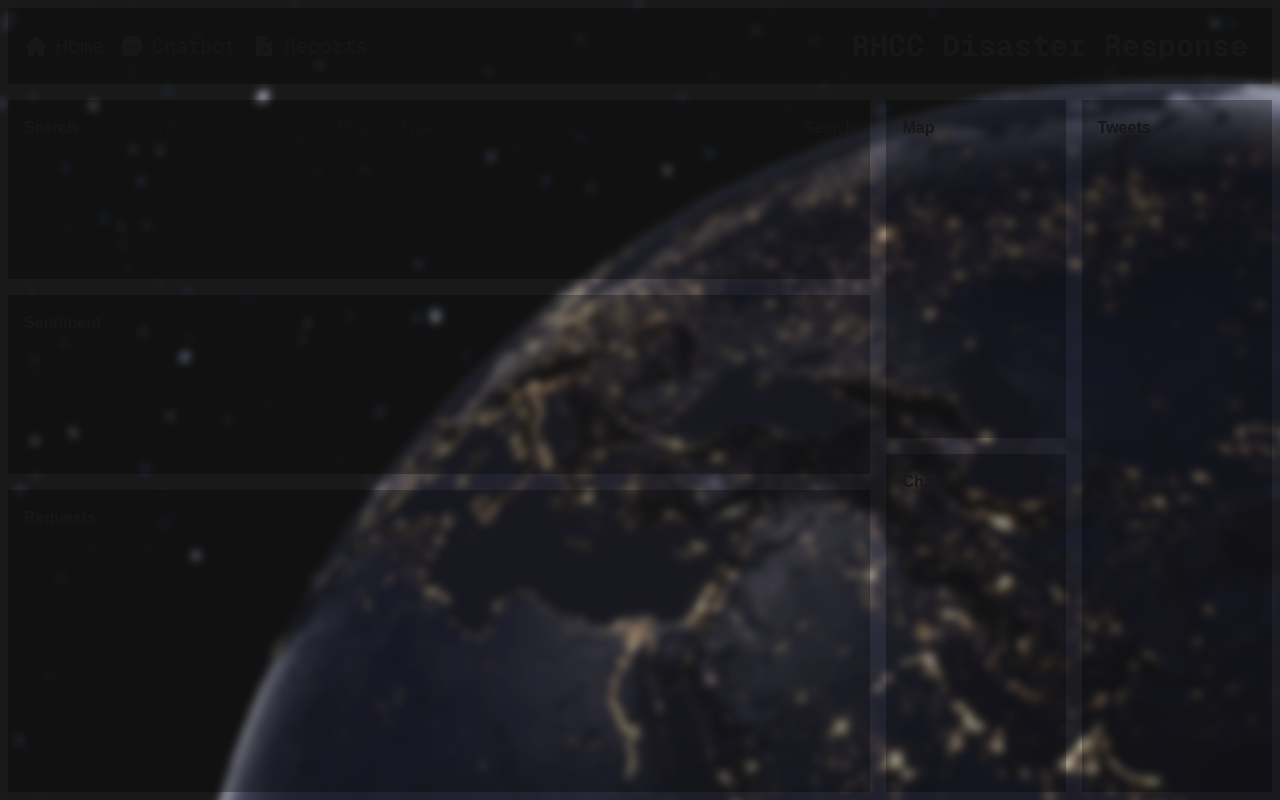
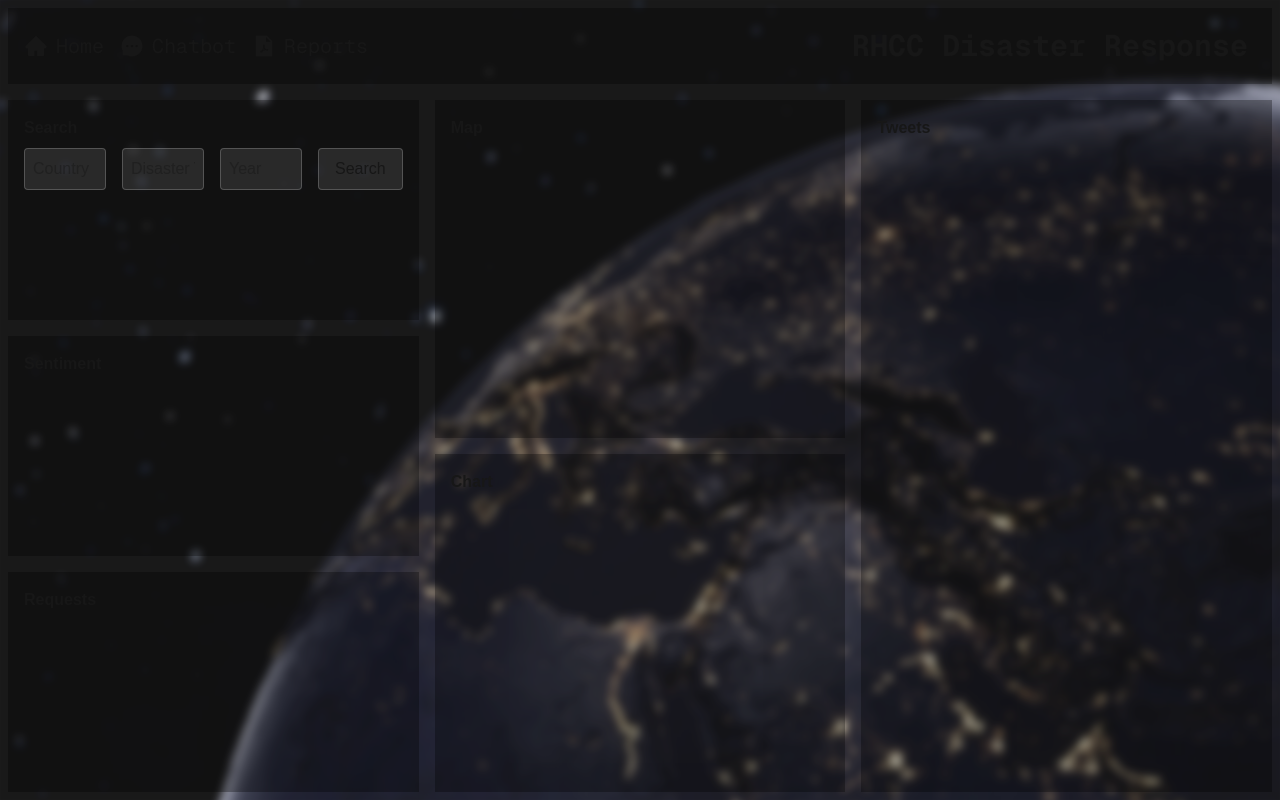
Before and after one commit to spencercdz/disaster-dashboard, a Next.js app: page / in a window 1280 px wide. Built offline with nearby package versions, Linux system fonts and the light colour scheme.

Commit message:
feat(search): improve search component layout and styling
- Add new CSS classes for search input and button with hover effects
- Restructure search component to use flex column layout
- Adjust page layout to use fixed width columns instead of flex-grow

```diff
--- a/src/app/globals.css
+++ b/src/app/globals.css
@@ -55,3 +55,25 @@ body::before {
   padding: 1rem;
   margin: 0.5rem;
 }
+
+.search-input {
+  background-color: rgba(255, 255, 255, 0.1);
+  border: 1px solid rgba(255, 255, 255, 0.2);
+  color: var(--foreground);
+  padding: 0.5rem;
+  border-radius: 4px;
+  width: 100%;
+}
+
+.search-button {
+  background-color: rgba(255, 255, 255, 0.1);
+  border: 1px solid rgba(255, 255, 255, 0.2);
+  color: var(--foreground);
+  padding: 0.5rem 1rem;
+  border-radius: 4px;
+  cursor: pointer;
+}
+
+.search-button:hover {
+  background-color: rgba(255, 255, 255, 0.2);
+}
--- a/src/app/page.tsx
+++ b/src/app/page.tsx
@@ -12,21 +12,19 @@ export default function Home() {
     <div className="flex flex-col min-h-screen">
       <Header />
 
-      <div className="flex-1 justify-between md:flex relative">
-        <div className="flex justify-center flex-col flex-grow">
-          <div className="flex justify-center flex-col flex-grow">
+      <div className="flex-1 flex flex-row justify-between relative">
+        <div className="flex justify-center flex-col w-1/3">
+          <div className="flex justify-center flex-col flex-1">
             <Search />
             <Sentiment />
-          </div>
-          <div className="flex justify-center flex-col flex-grow">
             <Requests />
           </div>
         </div>
-        <div className="flex justify-center flex-col flex-grow">
+        <div className="flex justify-center flex-col w-1/3">
           <Map />
           <Chart />
         </div>
-        <div className="flex justify-center flex-col flex-grow">
+        <div className="flex justify-center flex-col w-1/3">
           <Tweets />
         </div>
       </div>
--- a/src/components/ContainerSearch.tsx
+++ b/src/components/ContainerSearch.tsx
@@ -1,16 +1,14 @@
 export default function Search() {
     return (
-        <div className = "flex container-default justify-between h-full">
-            <div>
+        <div className = "flex container-default flex-col h-full">
+            <div className="mb-2">
                 <h1 className="text-1xl font-bold">Search</h1>
             </div>
-            <div>
+            <div className="flex space-x-4">
                 <input type="text" placeholder="Country" className="search-input" />
                 <input type="text" placeholder="Disaster Type" className="search-input" />
                 <input type="text" placeholder="Year" className="search-input" />
-            </div>
-            <div>
-                <button className="search-button">Search</button>
+                <button className="search-button whitespace-nowrap">Search</button>
             </div>
         </div>
     )
```
